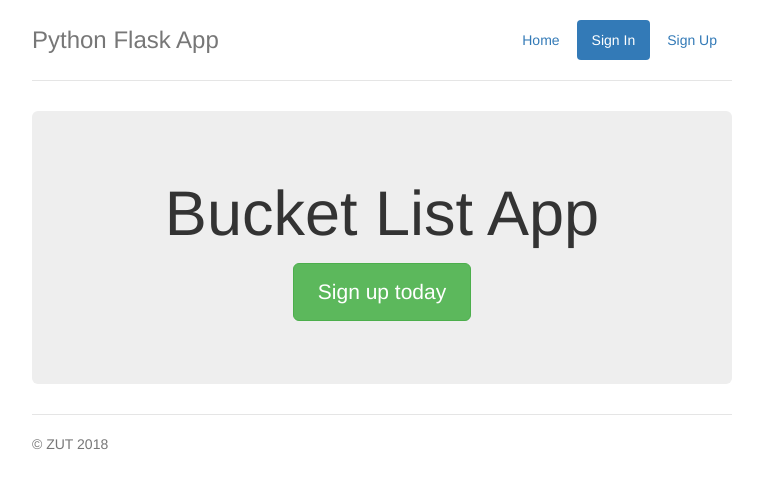
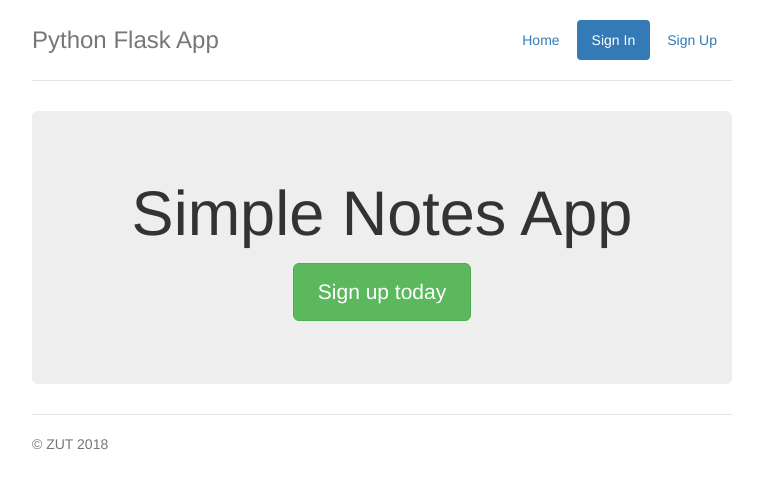
Before and after one commit to alchemist3/chmura_projekt, a Flask app: page / in a window 1280 px wide. Shown: the top 488 px of the page, without its empty margins (258-1021 px from the left). Run offline with Flask 2, Linux system fonts and the light colour scheme; some libraries are stand-ins or nearby versions.

Commit message:
edit descriptions

```diff
--- a/templates/addWish.html
+++ b/templates/addWish.html
@@ -2,7 +2,7 @@
 <html lang="en">
 
 <head>
-    <title>Python Flask Bucket List App</title>
+    <title>Python Flask Simple Notes App</title>
 
 
     <link href="../static/bootstrap.min.css" rel="stylesheet">
--- a/templates/error.html
+++ b/templates/error.html
@@ -2,7 +2,7 @@
 <html lang="en">
 
 <head>
-    <title>Unauthorized Access:: Python Flask Bucket List App</title>
+    <title>Unauthorized Access:: Python Flask Simple Notes App</title>
 
 
     <link href="../static/css/bootstrap.min.css" rel="stylesheet">
--- a/templates/index.html
+++ b/templates/index.html
@@ -7,7 +7,7 @@
     <meta charset="utf-8">
     <meta http-equiv="X-UA-Compatible" content="IE=edge">
     <meta name="viewport" content="width=device-width, initial-scale=1">
-    <title>Python Flask Bucket List App</title>
+    <title>Python Flask Simple Notes App</title>
 
 
     <link href="../static/bootstrap.min.css" rel="stylesheet">
@@ -34,7 +34,7 @@
 
 
     <div class="jumbotron">
-        <h1>Bucket List App</h1>
+        <h1>Simple Notes App</h1>
         <p class="lead"></p>
         <p><a class="btn btn-lg btn-success" href="/showSignUp" role="button">Sign up today</a></p>
     </div>
--- a/templates/signin.html
+++ b/templates/signin.html
@@ -1,7 +1,7 @@
 <!DOCTYPE html>
 <html lang="en">
 <head>
-    <title>Python Flask Bucket List App</title>
+    <title>Python Flask Simple Notes App</title>
 
 
     <link href="../static/bootstrap.min.css" rel="stylesheet">
@@ -28,7 +28,7 @@
     </div>
 
     <div class="jumbotron">
-        <h1>Bucket List App</h1>
+        <h1>Simple Notes App</h1>
         <form class="form-signin" action="/validateLogin" method="post">
             <label for="inputEmail" class="sr-only">Email address</label>
             <input type="email" name="inputEmail" id="inputEmail" class="form-control" placeholder="Email address"
--- a/templates/signup.html
+++ b/templates/signup.html
@@ -1,7 +1,7 @@
 <!DOCTYPE html>
 <html lang="en">
 <head>
-    <title>Python Flask Bucket List App</title>
+    <title>Python Flask Simple Notes App</title>
 
 
     <link href="../static/bootstrap.min.css" rel="stylesheet">
@@ -28,7 +28,7 @@
     </div>
 
     <div class="jumbotron">
-        <h1>Bucket List App</h1>
+        <h1>Simple Notes App</h1>
         <form class="form-signin">
             <label for="inputName" class="sr-only">Name</label>
             <input type="name" name="inputName" id="inputName" class="form-control" placeholder="Name" required
--- a/templates/userHome.html
+++ b/templates/userHome.html
@@ -1,7 +1,7 @@
 <!DOCTYPE html>
 <html lang="en">
 <head>
-    <title>Python Flask Bucket List App</title>
+    <title>Python Flask Simple Notes App</title>
 
     <link href="../static/bootstrap.min.css" rel="stylesheet">
     <link href="../static/jumbotron-narrow.css" rel="stylesheet">
```
